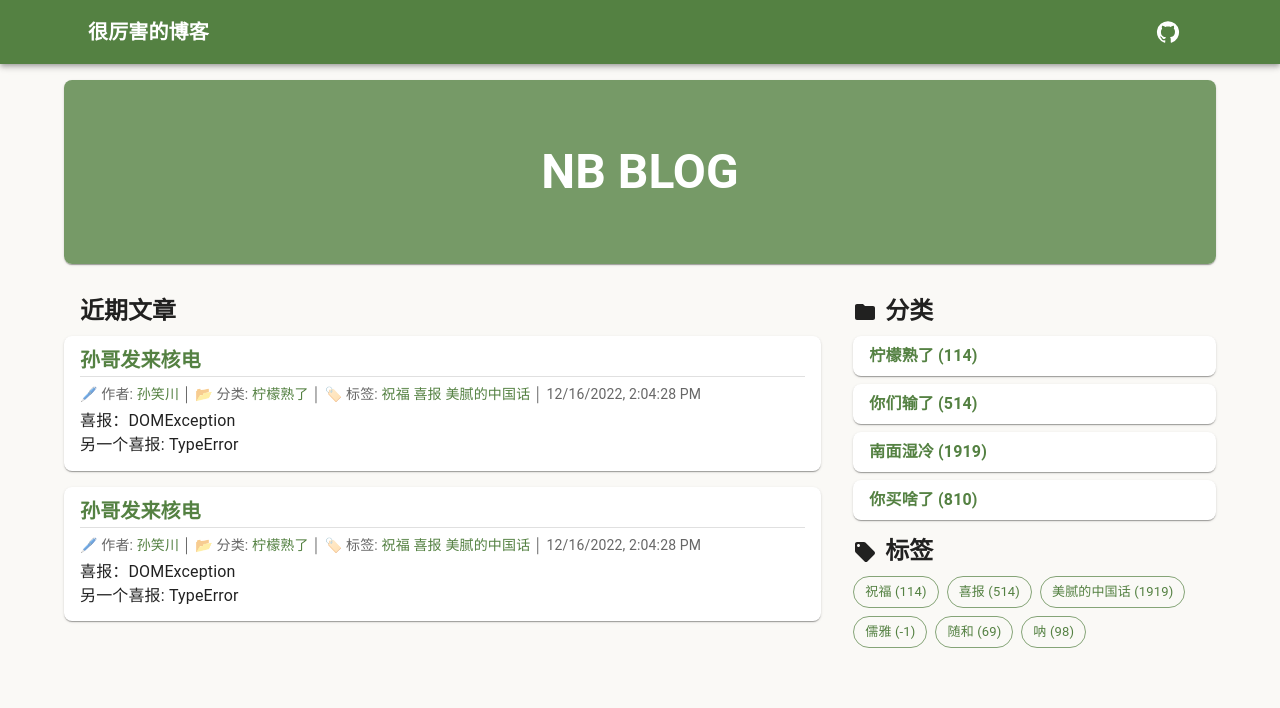
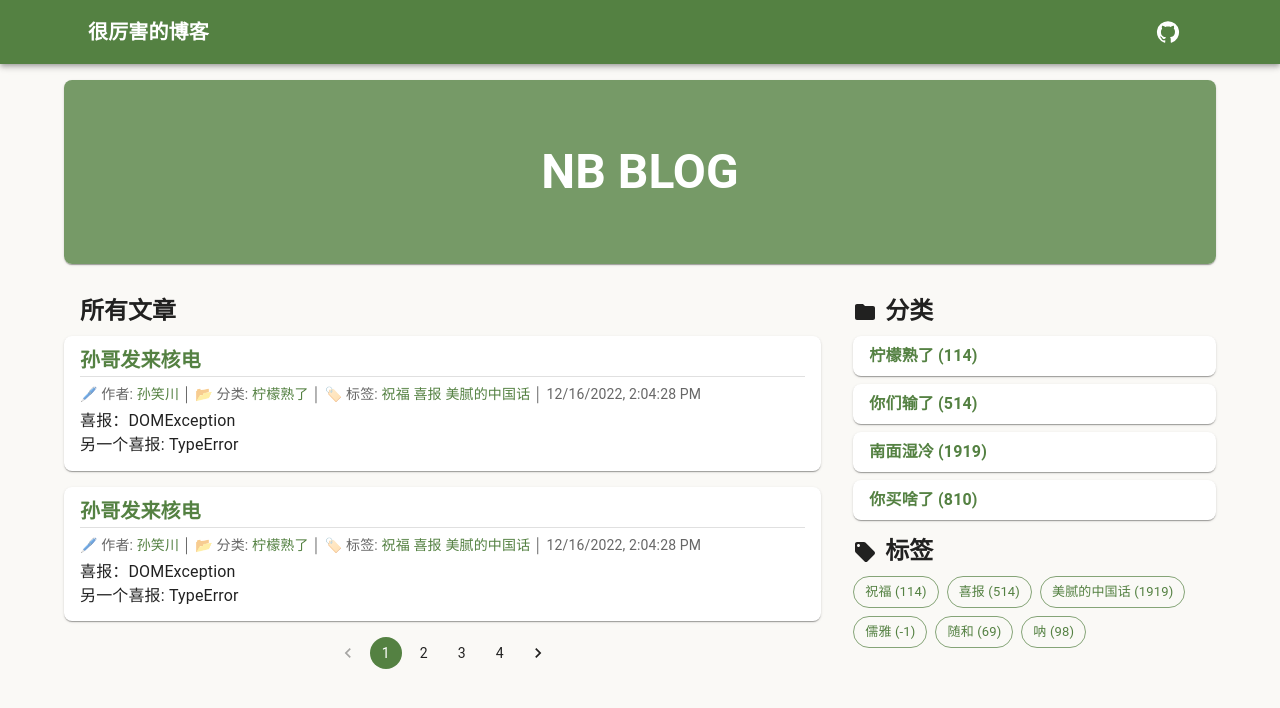
Before and after one commit to MossTheFox/simple-blog-react, a React (Vite) app: page / in a window 1280 px wide. Shown: the top 708 px of the page. Built offline with nearby package versions, Linux system fonts and the light colour scheme.

Commit message:
Fix: Markdown Parser generated items Unique Key issue

```diff
--- a/src/routes/MainPage.tsx
+++ b/src/routes/MainPage.tsx
@@ -7,6 +7,7 @@ import { Outlet } from 'react-router-dom';
 import { blogCategoryListTestData, blogSummaryTestData, blogTagListTestData } from "../_testData";
 import { Folder, LocalOffer } from "@mui/icons-material";
 import NavBar from "../ui/NavBar";
+import MainArticleList from "./articleList/MainArticleList";
 
 function MainPage() {
     return <>
@@ -23,19 +24,7 @@ function MainPage() {
                 <Grid container spacing={4}>
                     {/* 左栏: 近期文章 (所有文章 + 翻页) | 文章内容 | 按标签查找的文章 | 按作者查找的文章 | 按分类查找的文章 */}
                     <Grid item xs={12} sm={8}>
-                        {Outlet({}) || (<>
-                            <Typography variant="h5" fontWeight="bolder" gutterBottom
-                                sx={{
-                                    textIndent: (theme) => theme.spacing(2),
-                                }}
-                            >
-                                近期文章
-                            </Typography>
-                            <Stack spacing={2}>
-                                <BlogSummaryCardMain blogSummaryData={blogSummaryTestData} />
-                                <BlogSummaryCardMain blogSummaryData={blogSummaryTestData} />
-                            </Stack>
-                        </>)}
+                        {Outlet({}) || <MainArticleList />}
                     </Grid>
                     <Grid item xs={12} sm={4}>
                         <Box display="flex" alignItems="center" pb={1}>
--- /dev/null
+++ b/src/routes/articleList/MainArticleList.tsx
@@ -0,0 +1,80 @@
+import { Box, Pagination, Stack, Typography } from "@mui/material";
+import { useCallback, useEffect, useMemo, useState } from "react";
+import AsyncLoadingHandler from "../../hooks/AsyncLoadingHandler";
+import BlogSummaryCardMain from "../../ui/cards/BlogSummaryCardMain";
+import { blogSummaryTestData } from "../../_testData";
+
+function MainArticleList({ query }: {
+    query?: {
+        author?: string;
+        tag?: string;
+        category?: string;
+    }
+}) {
+
+    const [totalArticlesCount, setTotalArticlesCount] = useState(1);
+    const perPage = 15;
+    const totalPage = useMemo(() => Math.ceil(totalArticlesCount / perPage), [totalArticlesCount]);
+    const [page, setPage] = useState(1);
+
+    const title = useMemo(() => {
+        if (!query) return '所有文章';
+        if (query.author) return `作者: ${query.author}`;
+        if (query.tag) return `标签: ${query.tag}`;
+        if (query.category) return `分类: ${query.category}`;
+
+        return '所有文章';
+    }, [query]);
+
+    // 获取文章总数 (与获取文章列表不冲突，同步进行。默认拉取首页)
+    const asyncFetchPageCount = useCallback(() => {
+        return new Promise<number>((resolve, reject) => {
+            setTimeout(() => {
+                Math.random() > 0.1 ? resolve(55) : reject(new Error('模拟错误'))
+            }, 1000);
+        });
+    }, [query]);
+
+    // 拉取文章列表
+    const asyncFetchArticleList = useCallback(() => {
+        // fake loading
+        return new Promise<BlogSummaryData[]>((resolve, reject) => {
+            setTimeout(() => {
+                Math.random() > 0.1 ? resolve(new Array<BlogSummaryData>(55).fill(blogSummaryTestData)) : reject(new Error('模拟错误'))
+            }, 1000);
+        });
+    }, [page, query]);
+
+
+    return <>
+        <Typography variant="h5" fontWeight="bolder" gutterBottom
+            sx={{
+                textIndent: (theme) => theme.spacing(2),
+            }}
+        >
+            {title}
+        </Typography>
+
+        <Stack spacing={2}>
+            <BlogSummaryCardMain blogSummaryData={blogSummaryTestData} />
+            <BlogSummaryCardMain blogSummaryData={blogSummaryTestData} />
+        </Stack>
+
+        <AsyncLoadingHandler asyncFunc={asyncFetchPageCount}
+            OnSuccessRender={({ data }: { data: number }) => {
+                useEffect(() => {
+                    setTotalArticlesCount(data);
+                }, [data]);
+                return <>
+                    {totalPage > 1 && (
+                        <Box py={2} display='flex' alignItems='center' justifyContent='center'>
+                            <Pagination color="primary" count={totalPage} page={page} onChange={(_, page) => setPage(page)} />
+                        </Box>
+                    )}
+                </>
+            }}
+        />
+    </>
+}
+
+export default MainArticleList;
--- a/src/routes/blogPost/BlogPost.tsx
+++ b/src/routes/blogPost/BlogPost.tsx
@@ -1,30 +1,43 @@
-import { Box } from "@mui/material";
-import { useCallback } from "react";
-import { useParams } from 'react-router-dom';
+import { ArrowBack } from "@mui/icons-material";
+import { Box, Button } from "@mui/material";
+import { useCallback, useMemo } from "react";
+import { useParams, useNavigate } from 'react-router-dom';
 import AsyncLoadingHandler from "../../hooks/AsyncLoadingHandler";
 import { markdownGetReactDOMs } from "../../utils/markdownTools";
 import { blogTestPostData } from "../../_testData";
 
 
 function BlogPostRender({ data }: { data: BlogPostData }) {
-
     return <>{markdownGetReactDOMs(data.content)}</>;
 }
 
 function BlogPost() {
 
     const { id } = useParams();
+    const navigate = useNavigate();
+
+    const goBackOrgoHome = useCallback(() => {
+        if (history.length > 1) {
+            history.back();
+            return;
+        }
+        navigate('/');
+    }, []);
 
     const asyncGetBlogPostData = useCallback(() => {
         // um
         return new Promise<BlogPostData>((resolve, reject) => {
             setTimeout(() => {
-                Math.random() > 0.2 ? resolve(blogTestPostData) : reject(new Error('测试错误'));
+                Math.random() > 0.2 ? resolve(blogTestPostData) : reject(new Error('模拟加载错误'));
             }, 1000)
         });
     }, []);
 
-    return <Box px={2} py={1}>
+    return <Box>
+        <Box pb={2}>
+            <Button onClick={goBackOrgoHome} variant="outlined" startIcon={<ArrowBack />} children={'返回上一页'} />
+        </Box>
+
         <AsyncLoadingHandler asyncFunc={asyncGetBlogPostData} OnSuccessRender={BlogPostRender} />
     </Box>
 }
--- a/src/ui/cards/BlogSummaryCardMain.tsx
+++ b/src/ui/cards/BlogSummaryCardMain.tsx
@@ -35,10 +35,12 @@ function BlogSummaryCardMain({ blogSummaryData }: {
                     <>
                         {' │ '}
                         🏷️ 标签: {blogSummaryData.tags.map((v, i) => (
-                            <Link component={ReactRouterLink} underline="hover"
-                                to={`/author/${encodeURI(v)}`}
-                                key={i}
-                            >{v + ' '}</Link>
+                            <span key={i}>
+                                <Link component={ReactRouterLink} underline="hover"
+                                    to={`/author/${encodeURI(v)}`}
+                                >{v}</Link>
+                                {' '}
+                            </span>
                         ))}
                     </>
                 )}
--- a/src/utils/markdownTools.tsx
+++ b/src/utils/markdownTools.tsx
@@ -9,11 +9,10 @@ export function markdownGetParsedTokens(md: string) {
 // @ts-ignore
 import.meta.env.DEV && (window.__MARKED = (str: string) => console.log(markdownGetParsedTokens(str)));
 
-export function markdownGetReactDOMs(md: string | marked.Token[]): JSX.Element | undefined {
+export function markdownGetReactDOMs(md: string | marked.Token[]): (JSX.Element | undefined)[] | undefined {
     if (!md) return;
     const tokens = typeof md === 'string' ? markdownGetParsedTokens(md) : md;
-    return <>
-        {tokens.map((v, i) => {
+    return tokens.map((v, i) => {
         const children = (('tokens' in v && Array.isArray(v.tokens)) ? markdownGetReactDOMs(v.tokens) : undefined);
         switch (v.type) {
             case 'blockquote':
@@ -51,7 +50,7 @@ export function markdownGetReactDOMs(md: string | marked.Token[]): JSX.Element |
                 return <em key={i}>{children}</em>;
             case 'escape':
                 // 把转义后的文字拿出来即可
-                    return `${v.text}`;
+                return <span key={i}>{`${v.text}`}</span>;
             case 'heading':
                 // 大标题
                 const level = v.depth;  // 1 ~ 6
@@ -64,20 +63,19 @@ export function markdownGetReactDOMs(md: string | marked.Token[]): JSX.Element |
                 return <Divider key={i} />;
             case 'html':
                 // 拒绝 parse...
-                    return `${v.raw}`;
+                return <span key={i}>`${v.raw}`</span>;
             case 'image':
                 // TODO: 图片框组件...
                 return <img key={i} src={v.href} alt={v.text} />
             case 'link':
                 return <Link key={i} href={v.href} target="_blank" underline='hover'>{children}</Link>;
             case 'list':
+                console.log(v);
                 if (v.ordered) {
-                        return <ol key={i}>{markdownGetReactDOMs(v.items)}</ol>;
-                    } else {
+                    return <ol start={v.start || 1} key={i}>{markdownGetReactDOMs(v.items)}</ol>;
+                }
                 return <ul key={i}>{markdownGetReactDOMs(v.items)}</ul>;
-                    }
             case 'list_item':
-                    console.log(v);
                 return <li key={i}>{children}</li>;
             case 'paragraph':
                 return <Typography key={i} variant="body1" gutterBottom>{children}</Typography>;
@@ -114,12 +112,12 @@ export function markdownGetReactDOMs(md: string | marked.Token[]): JSX.Element |
                 // 这里定义有两类，留意一下。
                 if ('tokens' in v) {
                     if (v.tokens) {
-                            return children;
+                        // 不要用 Empty tag... 纯文本以外的部分需要有 key
+                        return <div key={i}>{children}</div>;
                     }
                 }
                 // React 会做好转义。如果是 v.text, 会造成多一次 HTML 字符转义 (显示例如 ' -> &#39;)
-                    return v.raw;
+                return <span key={i}>{v.raw}</span>;
         }
-        })}
-    </>;
+    });
 }
```
Lines whose indentation alone changed are shown as unchanged.
